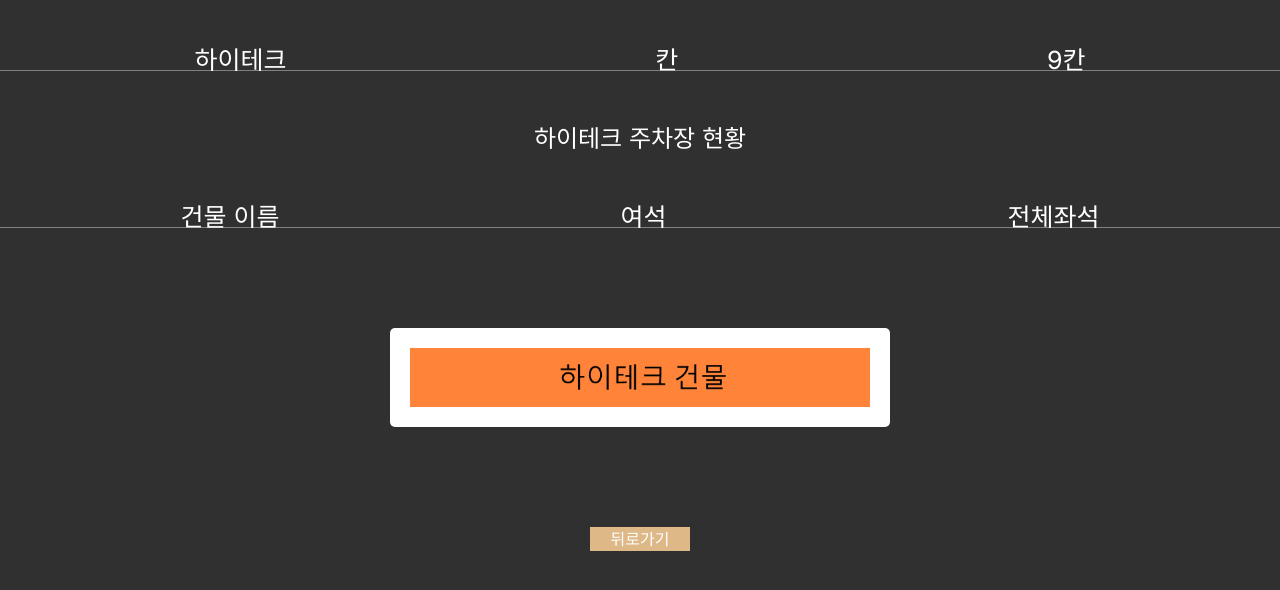
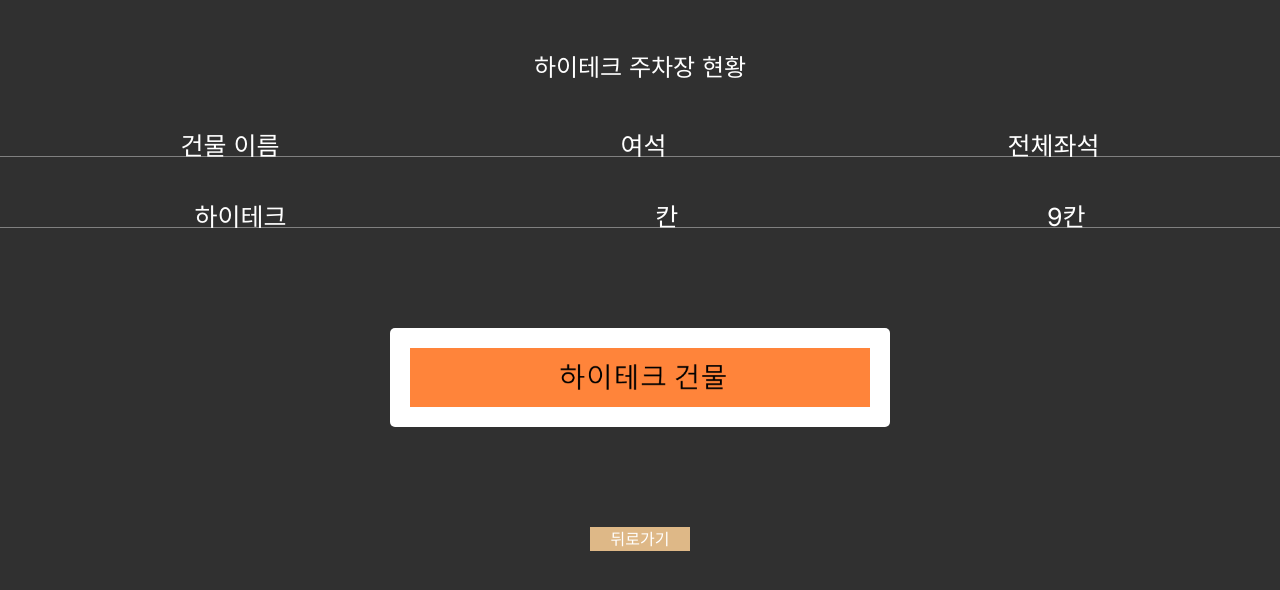
Before and after one commit to totalcream/INHA_parkInfo, a Next.js app: page /pages/parkinfo/hightech in a window 1280 px wide. Shown: the top 590 px of the page. Built offline with nearby package versions, Linux system fonts and the light colour scheme.

Commit message:
fix position

```diff
--- a/app/pages/parkinfo/hightech/page.tsx
+++ b/app/pages/parkinfo/hightech/page.tsx
@@ -24,7 +24,7 @@ function CartItem({ k }: { k: number }) {
 }
 
 const fetchArr = async () => {
-  const response = await fetch(('http://localhost:3000/api/gethttp'), {
+  const response = await fetch(('http://localhost:3060/api/gethttp'), {
     cache: "no-cache",
   });
   const data = await response.json()
@@ -41,18 +41,20 @@ export default function Cart() {
   const countFalseValues = arrData && arrData.filter(value => !value).length
 
   return (
-      <>
-      <div>
-      <CartItem k={countFalseValues} />
-      </div>
+    <>
+    <div>
+      <h4 className="title-miss">하이테크 주차장 현황</h4>
+    </div>
       {/* <Parkinfo ParkArr={arrData} /> */}
       <div>
-<h4 className="title-miss">하이테크 주차장 현황</h4>
 <div className="cart-item">
   <p>건물 이름</p>
   <p>여석</p>
   <p>전체좌석</p>
 </div>
+      <div>
+      <CartItem k={countFalseValues} />
+      </div>
 
 <div className="high">
   <img src="/high1.png" className="park1-img" />
```
